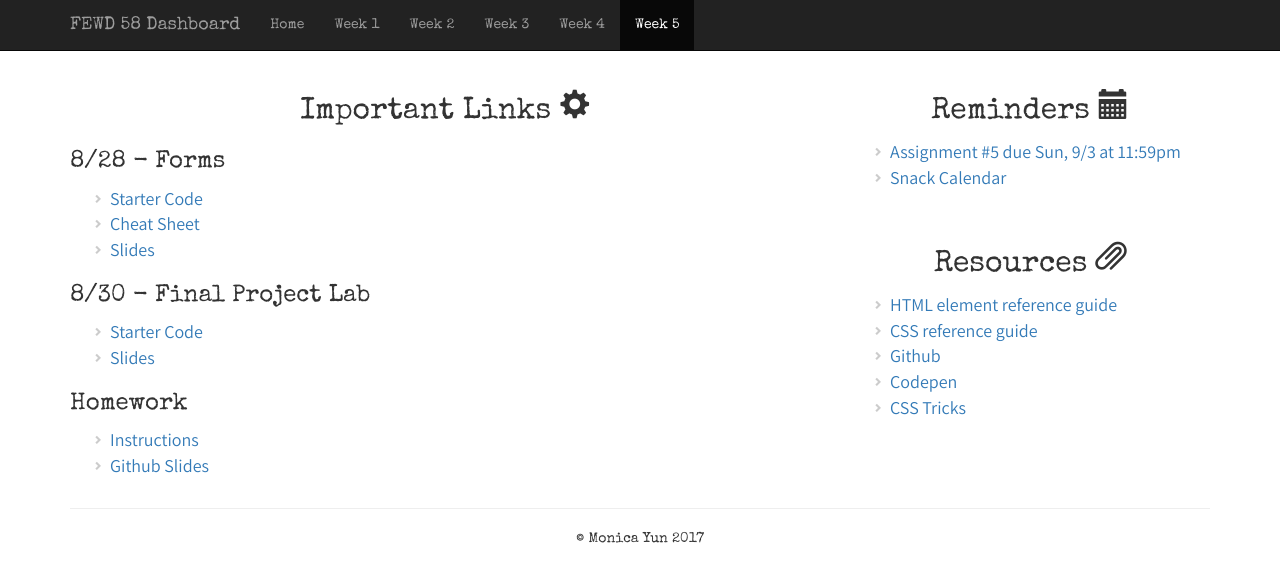
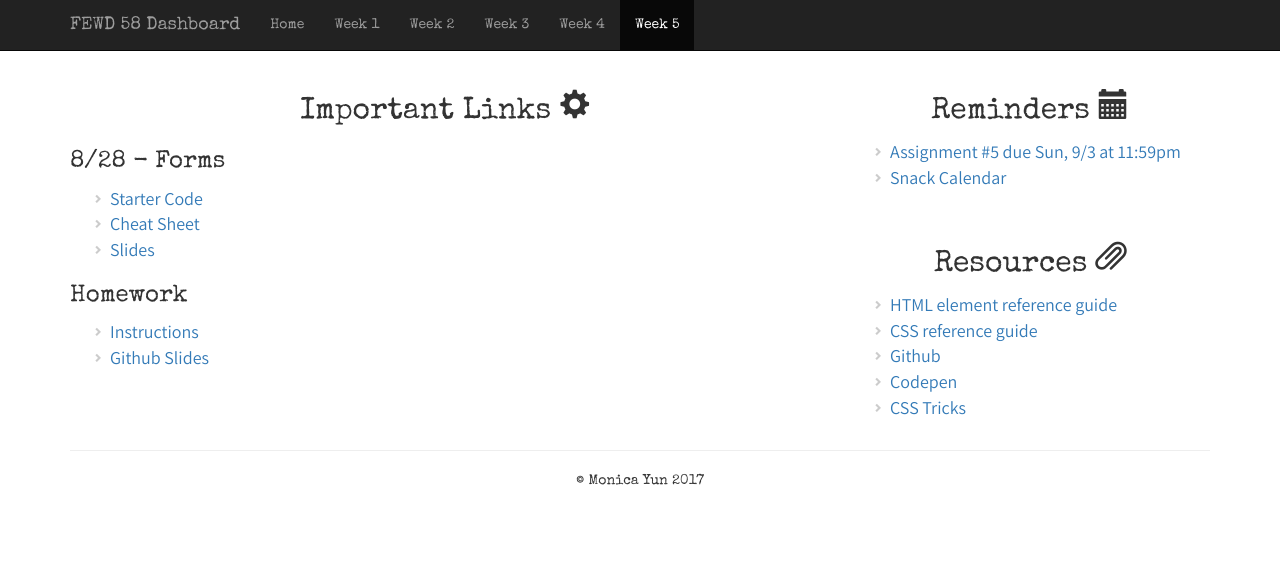
Before and after one commit to larissam/fewd_dashboard, a plain HTML site: page week_5.html in a window 1280 px wide. Drawn offline with nearby package versions, Linux system fonts and the light colour scheme.

Commit message:
add forms lesson and week 5 html

```diff
--- a/week_5.html
+++ b/week_5.html
@@ -42,15 +42,15 @@
 
           <h3>8/28 - Forms</h3>
           <ul>
-            <li><a href="downloads/week_5/" class="article-content">Starter Code</a></li>
+            <li><a href="downloads/week_5/09_starter_code_forms.zip" class="article-content">Starter Code</a></li>
             <li><a href="https://drive.google.com/file/d/0B8BTRA0HXTPEZ1FOQ0E2VXN5UUk/view" class="article-content" target="_blank">Cheat Sheet</a></li>
-            <li><a href="" class="article-content" target="_blank">Slides</a></li>
+            <li><a href="https://drive.google.com/file/d/0B8BTRA0HXTPEY0plMmN3Z1MybG8/view?usp=sharing" class="article-content" target="_blank">Slides</a></li>
           </ul>
-          <h3>8/30 - Final Project Lab</h3>
-          <ul>
-            <li><a href="downloads/week_5/" class="article-content">Starter Code</a></li>
-            <li><a href="" class="article-content" target="_blank">Slides</a></li>
-          </ul>
+          <!-- <h3>8/30 - Final Project Lab</h3> -->
+          <!-- <ul> -->
+          <!--   <li><a href="downloads/week_5/" class="article-content">Starter Code</a></li> -->
+          <!--   <li><a href="" class="article-content" target="_blank">Slides</a></li> -->
+          <!-- </ul> -->
 
           <h3>Homework</h3>
           <ul>
```
Also changed, not shown: index.html (+1 -0 lines), week_1.html (+1 -0 lines), week_2.html (+1 -0 lines), week_3.html (+1 -0 lines), week_4.html (+1 -0 lines), 1 other file.
